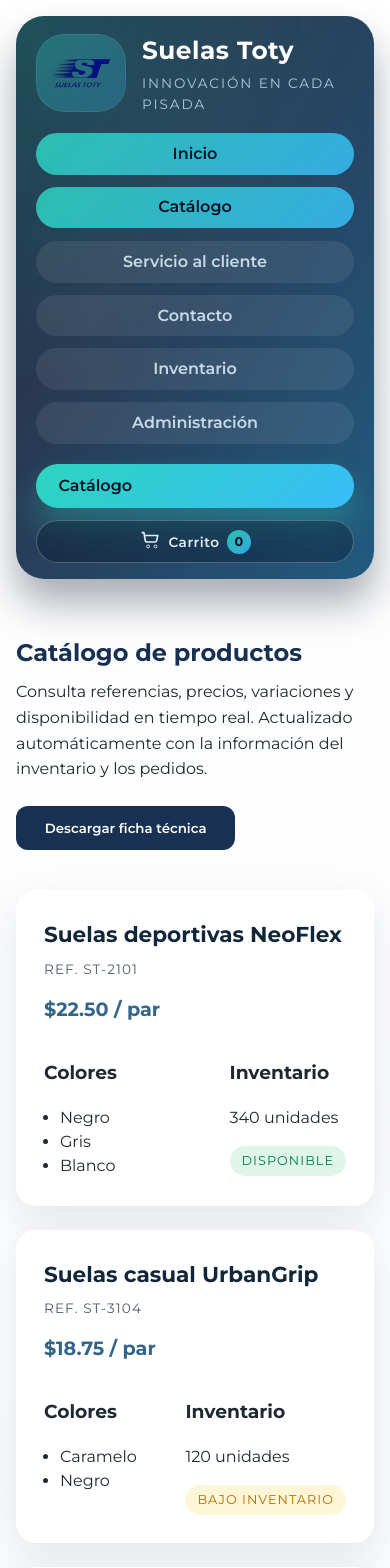
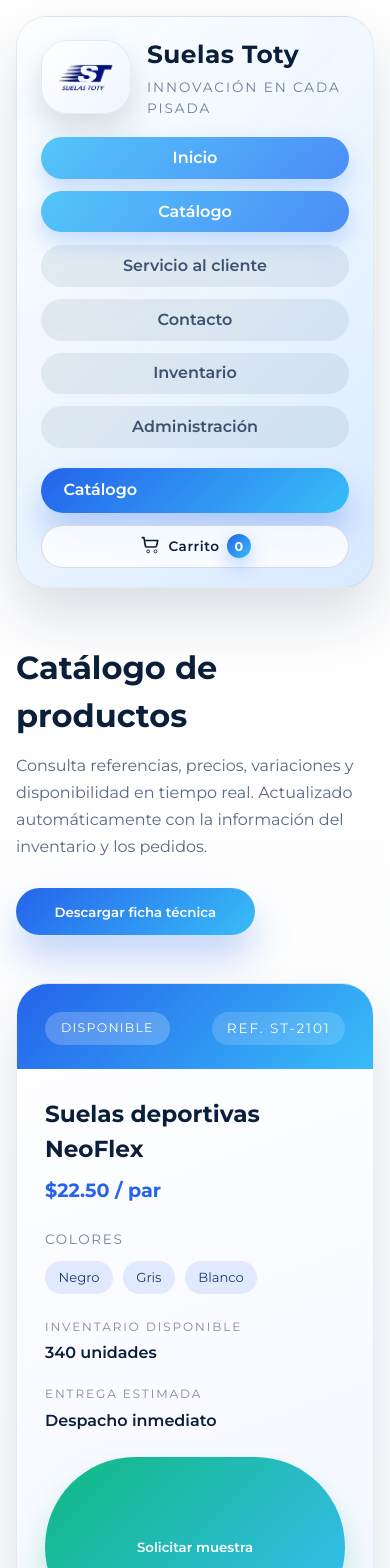
Before and after one commit to rubenmarti1972/suelas-toty, an Angular app in the folder frontend/: page /productos in a window 390 px wide. Shown: the top 1568 px of the page. Built offline with nearby package versions, Linux system fonts and the light colour scheme.

Commit message:
feat: refresh layout and product cards

```diff
--- a/frontend/src/app/app.component.ts
+++ b/frontend/src/app/app.component.ts
@@ -28,7 +28,7 @@ import { FooterComponent } from './core/layout/footer.component';
       }
       .app-shell__content {
         flex: 1;
-        width: min(1200px, calc(100% - 3rem));
+        width: min(1800px, calc(100% - 3rem));
         margin: 0 auto;
         padding: 2.5rem 0 3.5rem;
       }
--- a/frontend/src/app/core/layout/footer.component.ts
+++ b/frontend/src/app/core/layout/footer.component.ts
@@ -69,15 +69,18 @@ interface SocialLink {
     `
       .footer {
         margin-top: 5rem;
-        padding: 3.5rem clamp(1.5rem, 4vw, 3rem) 2rem;
+        padding: 3.5rem 0 2.5rem;
         border-radius: 2.5rem 2.5rem 0 0;
-        background: linear-gradient(160deg, rgba(4, 16, 35, 0.95) 0%, rgba(11, 29, 58, 0.94) 45%, rgba(15, 76, 117, 0.95) 100%);
-        color: rgba(234, 246, 255, 0.95);
-        box-shadow: 0 -18px 40px rgba(5, 18, 36, 0.35);
+        background: linear-gradient(160deg, #ffffff 0%, #f1f6ff 45%, #e0edff 100%);
+        color: #0b1f3a;
+        box-shadow: 0 -18px 45px rgba(15, 40, 70, 0.12);
+        border-top: 1px solid rgba(24, 49, 83, 0.08);
       }
       .footer__content {
         display: grid;
         gap: 2.5rem;
+        width: min(1800px, calc(100% - 3rem));
+        margin: 0 auto;
       }
       .footer__brand {
         display: flex;
@@ -88,14 +91,15 @@ interface SocialLink {
         width: clamp(96px, 18vw, 150px);
         height: auto;
         border-radius: 2.25rem;
-        padding: 0.4rem 0.9rem;
-        background: linear-gradient(135deg, rgba(45, 212, 191, 0.22), rgba(56, 189, 248, 0.3));
-        box-shadow: inset 0 0 0 1px rgba(255, 255, 255, 0.12);
+        padding: 0.5rem 1.1rem;
+        background: linear-gradient(135deg, rgba(255, 255, 255, 0.96), rgba(232, 242, 255, 0.9));
+        border: 1px solid rgba(24, 49, 83, 0.08);
+        box-shadow: 0 18px 32px rgba(15, 40, 70, 0.18);
       }
       .footer__brand h2 {
         margin: 0 0 0.5rem;
         font-size: 1.8rem;
-        color: #ffffff;
+        color: #0b1f3a;
       }
       .footer__brand p {
         margin: 0;
@@ -109,7 +113,7 @@ interface SocialLink {
         font-size: 1.1rem;
         text-transform: uppercase;
         letter-spacing: 0.12em;
-        color: rgba(154, 220, 255, 0.95);
+        color: rgba(37, 99, 235, 0.8);
       }
       .footer__mission p {
         margin: 0;
@@ -139,29 +143,33 @@ interface SocialLink {
         padding: 0.85rem 1rem;
         border-radius: 1rem;
         text-decoration: none;
-        background: rgba(255, 255, 255, 0.08);
-        color: #ffffff;
-        transition: transform 0.2s ease, background 0.2s ease;
+        background: rgba(37, 99, 235, 0.08);
+        color: #0b1f3a;
+        transition: transform 0.2s ease, background 0.2s ease, box-shadow 0.2s ease;
       }
       .footer__social-link img {
         width: 28px;
         height: 28px;
       }
       .footer__social-link:hover {
-        background: linear-gradient(135deg, rgba(45, 212, 191, 0.35), rgba(56, 189, 248, 0.35));
+        background: linear-gradient(135deg, rgba(37, 99, 235, 0.22), rgba(56, 189, 248, 0.28));
         transform: translateY(-2px);
+        box-shadow: 0 14px 28px rgba(37, 99, 235, 0.18);
       }
       .footer__bottom {
         margin-top: 3rem;
         padding-top: 2rem;
-        border-top: 1px solid rgba(255, 255, 255, 0.12);
+        border-top: 1px solid rgba(24, 49, 83, 0.12);
         display: flex;
         flex-wrap: wrap;
         gap: 1rem;
         justify-content: space-between;
         align-items: center;
         font-size: 0.9rem;
-        color: rgba(211, 232, 255, 0.75);
+        color: rgba(24, 49, 83, 0.7);
+        width: min(1800px, calc(100% - 3rem));
+        margin-left: auto;
+        margin-right: auto;
       }
       .footer__bottom p {
         margin: 0;
--- a/frontend/src/app/core/layout/header.component.ts
+++ b/frontend/src/app/core/layout/header.component.ts
@@ -58,18 +58,23 @@ interface NavigationLink {
         grid-template-columns: auto 1fr auto;
         align-items: center;
         gap: 1.5rem;
-        padding: 1rem clamp(1.25rem, 4vw, 2.5rem);
-        background: radial-gradient(circle at top left, rgba(45, 212, 191, 0.22), transparent 55%),
-          linear-gradient(120deg, rgba(7, 24, 46, 0.92), rgba(11, 29, 58, 0.88) 35%, rgba(15, 76, 117, 0.92));
-        backdrop-filter: blur(18px);
-        border-radius: 1.75rem;
-        box-shadow: 0 24px 40px rgba(5, 18, 36, 0.35);
+        padding: 1.2rem clamp(1.5rem, 3vw, 3rem);
+        background: linear-gradient(
+            135deg,
+            rgba(255, 255, 255, 0.96) 0%,
+            rgba(234, 244, 255, 0.94) 55%,
+            rgba(214, 232, 255, 0.94) 100%
+          ),
+          radial-gradient(circle at top left, rgba(56, 189, 248, 0.18), transparent 60%);
+        border: 1px solid rgba(24, 49, 83, 0.08);
+        border-radius: 1.9rem;
+        box-shadow: 0 28px 55px rgba(15, 40, 70, 0.15);
         position: sticky;
         top: 1.25rem;
         z-index: 50;
-        width: min(1180px, calc(100% - 3rem));
+        width: min(1800px, calc(100% - 3rem));
         margin: 1.25rem auto 2.5rem;
-        color: rgba(235, 247, 255, 0.96);
+        color: #0b1f3a;
       }
       .header__brand {
         display: inline-flex;
@@ -81,10 +86,11 @@ interface NavigationLink {
       .header__logo {
         width: clamp(90px, 12vw, 132px);
         height: auto;
-        border-radius: 1.75rem;
-        padding: 0.35rem 0.75rem;
-        background: linear-gradient(135deg, rgba(45, 212, 191, 0.28), rgba(56, 189, 248, 0.24));
-        box-shadow: inset 0 0 0 1px rgba(255, 255, 255, 0.08);
+        border-radius: 1.65rem;
+        padding: 0.4rem 0.9rem;
+        background: linear-gradient(135deg, rgba(255, 255, 255, 0.95), rgba(236, 244, 255, 0.9));
+        border: 1px solid rgba(24, 49, 83, 0.08);
+        box-shadow: 0 16px 32px rgba(15, 40, 70, 0.15);
       }
       .header__identity {
         display: flex;
@@ -95,14 +101,14 @@ interface NavigationLink {
         margin: 0;
         font-weight: 700;
         font-size: 1.55rem;
-        color: #ffffff;
+        color: #0b1f3a;
         letter-spacing: 0.02em;
       }
       .header__slogan {
         font-size: 0.85rem;
         text-transform: uppercase;
         letter-spacing: 0.14em;
-        color: rgba(215, 235, 255, 0.78);
+        color: rgba(24, 49, 83, 0.6);
       }
       .header__nav {
         display: flex;
@@ -115,17 +121,18 @@ interface NavigationLink {
         position: relative;
         text-decoration: none;
         font-weight: 600;
-        color: rgba(226, 242, 255, 0.85);
+        color: rgba(24, 49, 83, 0.82);
         padding: 0.55rem 1.2rem;
         border-radius: 999px;
         transition: background 0.2s ease, color 0.2s ease, transform 0.2s ease;
-        background: rgba(255, 255, 255, 0.08);
+        background: rgba(24, 49, 83, 0.08);
       }
       .header__nav-link:hover,
       .header__nav-link--active {
-        background: linear-gradient(135deg, rgba(45, 212, 191, 0.85), rgba(56, 189, 248, 0.85));
-        color: #041023;
+        background: linear-gradient(135deg, rgba(56, 189, 248, 0.85), rgba(59, 130, 246, 0.9));
+        color: #ffffff;
         transform: translateY(-1px);
+        box-shadow: 0 10px 22px rgba(56, 130, 246, 0.25);
       }
       .header__actions {
         display: flex;
@@ -137,9 +144,9 @@ interface NavigationLink {
         font-weight: 600;
         padding: 0.65rem 1.4rem;
         border-radius: 999px;
-        background: linear-gradient(135deg, #2dd4bf, #38bdf8);
-        color: #041023;
-        box-shadow: 0 18px 32px rgba(45, 212, 191, 0.32);
+        background: linear-gradient(135deg, #2563eb, #38bdf8);
+        color: #ffffff;
+        box-shadow: 0 20px 32px rgba(37, 99, 235, 0.28);
         transition: transform 0.2s ease;
       }
       .header__cta:hover {
@@ -151,16 +158,17 @@ interface NavigationLink {
         gap: 0.45rem;
         padding: 0.5rem 0.9rem;
         border-radius: 999px;
-        border: 1px solid rgba(255, 255, 255, 0.24);
-        background: rgba(4, 16, 35, 0.35);
-        color: inherit;
+        border: 1px solid rgba(24, 49, 83, 0.16);
+        background: rgba(255, 255, 255, 0.8);
+        color: #0b1f3a;
         cursor: pointer;
         font-weight: 600;
-        transition: background 0.2s ease, transform 0.2s ease;
+        transition: background 0.2s ease, transform 0.2s ease, box-shadow 0.2s ease;
       }
       .header__cart:hover {
-        background: rgba(255, 255, 255, 0.12);
+        background: #ffffff;
         transform: translateY(-2px);
+        box-shadow: 0 12px 24px rgba(15, 40, 70, 0.15);
       }
       .header__cart-icon svg {
         width: 22px;
@@ -180,10 +188,11 @@ interface NavigationLink {
         height: 1.5rem;
         padding: 0 0.35rem;
         border-radius: 999px;
-        background: linear-gradient(135deg, rgba(45, 212, 191, 0.85), rgba(56, 189, 248, 0.85));
-        color: #041023;
+        background: linear-gradient(135deg, #2563eb, #38bdf8);
+        color: #ffffff;
         font-size: 0.8rem;
         font-weight: 700;
+        box-shadow: 0 8px 18px rgba(56, 130, 246, 0.35);
       }
       @media (max-width: 1024px) {
         .header {
--- a/frontend/src/app/features/products/products.component.ts
+++ b/frontend/src/app/features/products/products.component.ts
@@ -31,26 +31,36 @@ interface Product {
 
       <div class="products__grid">
         <article class="product-card" *ngFor="let product of products">
-          <header>
-            <h2>{{ product.name }}</h2>
+          <div class="product-card__visual" [attr.data-status]="statusBadge(product.status)">
+            <span class="product-card__badge">{{ product.status }}</span>
             <span class="product-card__reference">Ref. {{ product.reference }}</span>
-          </header>
-          <p class="product-card__price">
-            {{ product.price | currency: product.currency:'symbol':'1.2-2' }} / par
-          </p>
-          <div class="product-card__meta">
-            <div>
-              <h3>Colores</h3>
-              <ul>
-                <li *ngFor="let color of product.colors">{{ color }}</li>
-              </ul>
+          </div>
+          <div class="product-card__body">
+            <header class="product-card__header">
+              <h2>{{ product.name }}</h2>
+              <p class="product-card__price">
+                {{ product.price | currency: product.currency:'symbol':'1.2-2' }} / par
+              </p>
+            </header>
+            <div class="product-card__colors" aria-label="Variaciones de color disponibles">
+              <span class="product-card__label">Colores</span>
+              <div class="product-card__chips">
+                <span class="product-card__chip" *ngFor="let color of product.colors">{{ color }}</span>
+              </div>
             </div>
-            <div>
-              <h3>Inventario</h3>
-              <p>{{ product.stock | number }} unidades</p>
-              <span class="product-card__status" [attr.data-status]="statusBadge(product.status)">
-                {{ product.status }}
-              </span>
+            <div class="product-card__stats">
+              <div>
+                <span class="product-card__stats-label">Inventario disponible</span>
+                <span class="product-card__stats-value">{{ product.stock | number }} unidades</span>
+              </div>
+              <div>
+                <span class="product-card__stats-label">Entrega estimada</span>
+                <span class="product-card__stats-value">{{ leadTime(product.status) }}</span>
+              </div>
+            </div>
+            <div class="product-card__actions">
+              <button type="button" class="product-card__action">Solicitar muestra</button>
+              <button type="button" class="product-card__ghost">Agregar a cotización</button>
             </div>
           </div>
         </article>
@@ -70,113 +80,212 @@ interface Product {
     `
       .products {
         display: grid;
-        gap: 2.5rem;
+        gap: 3rem;
       }
       .products__header {
         display: flex;
         flex-wrap: wrap;
-        gap: 1.5rem;
+        gap: 1.75rem;
         justify-content: space-between;
         align-items: center;
       }
       .products__header h1 {
         margin: 0;
-        color: #183153;
+        font-size: clamp(2rem, 2.7vw, 2.6rem);
+        color: #0b1f3a;
       }
       .products__header p {
-        margin: 0.5rem 0 0;
-        max-width: 38rem;
-        line-height: 1.6;
+        margin: 0.75rem 0 0;
+        max-width: 42rem;
+        line-height: 1.7;
+        color: rgba(24, 49, 83, 0.72);
       }
       .products__cta {
-        background: #183153;
+        background: linear-gradient(135deg, #2563eb, #38bdf8);
         color: #ffffff;
         border: none;
-        border-radius: 0.75rem;
-        padding: 0.9rem 1.8rem;
+        border-radius: 999px;
+        padding: 0.95rem 2.4rem;
         font-weight: 600;
         cursor: pointer;
-        transition: transform 0.2s ease;
+        transition: transform 0.2s ease, box-shadow 0.2s ease;
+        box-shadow: 0 22px 38px rgba(37, 99, 235, 0.28);
       }
       .products__cta:hover {
-        transform: translateY(-2px);
+        transform: translateY(-3px);
+        box-shadow: 0 28px 48px rgba(37, 99, 235, 0.32);
       }
       .products__grid {
         display: grid;
-        gap: 1.5rem;
-        grid-template-columns: repeat(auto-fit, minmax(260px, 1fr));
+        gap: 2rem;
+        grid-template-columns: repeat(auto-fit, minmax(320px, 1fr));
       }
       .product-card {
-        background: #ffffff;
-        border-radius: 1.25rem;
-        padding: 1.75rem;
+        position: relative;
+        overflow: hidden;
+        border-radius: 2rem;
+        border: 1px solid rgba(24, 49, 83, 0.08);
+        background: linear-gradient(160deg, #ffffff 0%, #f5f8ff 70%, #e9f2ff 100%);
+        box-shadow: 0 28px 55px rgba(15, 40, 70, 0.12);
         display: grid;
-        gap: 1rem;
-        box-shadow: 0 15px 40px rgba(15, 40, 70, 0.1);
+        grid-template-rows: auto 1fr;
+        transition: transform 0.25s ease, box-shadow 0.25s ease;
       }
-      .product-card header {
+      .product-card:hover {
+        transform: translateY(-8px);
+        box-shadow: 0 36px 70px rgba(15, 40, 70, 0.18);
+      }
+      .product-card__visual {
         display: flex;
-        flex-direction: column;
-        gap: 0.5rem;
+        justify-content: space-between;
+        align-items: flex-start;
+        padding: 1.75rem 1.75rem 1.5rem;
+        color: #ffffff;
+        background: linear-gradient(135deg, #2563eb, #38bdf8);
       }
-      .product-card h2 {
-        margin: 0;
-        color: #12263a;
-        font-size: 1.35rem;
+      .product-card__visual[data-status='low'] {
+        background: linear-gradient(135deg, #f59e0b, #f97316);
+      }
+      .product-card__visual[data-status='scheduled'] {
+        background: linear-gradient(135deg, #6366f1, #8b5cf6);
+      }
+      .product-card__badge {
+        display: inline-flex;
+        align-items: center;
+        gap: 0.4rem;
+        padding: 0.45rem 1rem;
+        border-radius: 999px;
+        font-size: 0.78rem;
+        text-transform: uppercase;
+        letter-spacing: 0.1em;
+        background: rgba(255, 255, 255, 0.22);
+        backdrop-filter: blur(4px);
       }
       .product-card__reference {
         font-size: 0.85rem;
-        letter-spacing: 0.08em;
+        letter-spacing: 0.14em;
         text-transform: uppercase;
-        color: #4b5d6b;
+        background: rgba(255, 255, 255, 0.16);
+        padding: 0.4rem 0.9rem;
+        border-radius: 999px;
+      }
+      .product-card__body {
+        padding: 1.75rem 1.75rem 2rem;
+        display: grid;
+        gap: 1.5rem;
+      }
+      .product-card__header {
+        display: flex;
+        flex-direction: column;
+        gap: 0.6rem;
+      }
+      .product-card__header h2 {
+        margin: 0;
+        font-size: 1.45rem;
+        color: #0b1f3a;
       }
       .product-card__price {
         margin: 0;
         font-size: 1.2rem;
         font-weight: 700;
-        color: #33658a;
+        color: #2563eb;
       }
-      .product-card__meta {
+      .product-card__colors {
+        display: grid;
+        gap: 0.75rem;
+      }
+      .product-card__label {
+        font-size: 0.85rem;
+        text-transform: uppercase;
+        letter-spacing: 0.12em;
+        color: rgba(24, 49, 83, 0.6);
+      }
+      .product-card__chips {
         display: flex;
-        gap: 1.5rem;
-        justify-content: space-between;
+        flex-wrap: wrap;
+        gap: 0.6rem;
       }
-      .product-card__meta ul {
-        margin: 0;
-        padding-left: 1rem;
+      .product-card__chip {
+        display: inline-flex;
+        align-items: center;
+        padding: 0.4rem 0.85rem;
+        border-radius: 999px;
+        font-size: 0.82rem;
+        background: rgba(37, 99, 235, 0.12);
+        color: #1d3c6a;
       }
-      .product-card__status {
-        display: inline-flex;
-        padding: 0.35rem 0.75rem;
+      .product-card__stats {
+        display: grid;
+        gap: 1.25rem;
+        grid-template-columns: repeat(auto-fit, minmax(180px, 1fr));
+      }
+      .product-card__stats-label {
+        display: block;
+        font-size: 0.75rem;
+        text-transform: uppercase;
+        letter-spacing: 0.16em;
+        color: rgba(24, 49, 83, 0.55);
+        margin-bottom: 0.35rem;
+      }
+      .product-card__stats-value {
+        font-weight: 600;
+        color: #0b1f3a;
+      }
+      .product-card__actions {
+        display: flex;
+        flex-wrap: wrap;
+        gap: 0.75rem;
+      }
+      .product-card__action,
+      .product-card__ghost {
+        flex: 1 1 180px;
+        padding: 0.85rem 1.4rem;
         border-radius: 999px;
-        font-size: 0.8rem;
-        text-transform: uppercase;
-        letter-spacing: 0.08em;
+        font-weight: 600;
+        cursor: pointer;
+        transition: transform 0.2s ease, box-shadow 0.2s ease, background 0.2s ease;
       }
-      .product-card__status[data-status='ok'] {
-        background: rgba(0, 171, 85, 0.12);
-        color: #007b55;
+      .product-card__action {
+        border: none;
+        background: linear-gradient(135deg, #10b981, #38bdf8);
+        color: #ffffff;
+        box-shadow: 0 18px 32px rgba(16, 185, 129, 0.25);
       }
-      .product-card__status[data-status='low'] {
-        background: rgba(255, 193, 7, 0.16);
-        color: #b76e00;
+      .product-card__action:hover {
+        transform: translateY(-2px);
+        box-shadow: 0 22px 38px rgba(16, 185, 129, 0.3);
       }
-      .product-card__status[data-status='scheduled'] {
-        background: rgba(51, 101, 138, 0.12);
-        color: #183153;
+      .product-card__ghost {
+        border: 1px solid rgba(37, 99, 235, 0.35);
+        background: rgba(37, 99, 235, 0.08);
+        color: #1d3c6a;
+      }
+      .product-card__ghost:hover {
+        background: rgba(37, 99, 235, 0.16);
+        transform: translateY(-2px);
+        box-shadow: 0 12px 24px rgba(37, 99, 235, 0.18);
       }
       .products__summary {
-        background: #f8fafc;
-        border-radius: 1.5rem;
-        padding: 2rem;
+        background: linear-gradient(135deg, #f1f6ff, #ffffff 60%);
+        border-radius: 1.75rem;
+        padding: 2.2rem;
+        border: 1px solid rgba(24, 49, 83, 0.08);
+        box-shadow: 0 22px 45px rgba(15, 40, 70, 0.08);
       }
       .products__summary h2 {
         margin-top: 0;
+        color: #0b1f3a;
       }
       .products__summary ul {
         margin: 0;
         padding-left: 1.2rem;
-        line-height: 1.7;
+        line-height: 1.8;
+        color: rgba(24, 49, 83, 0.7);
+      }
+      @media (max-width: 640px) {
+        .product-card__actions {
+          flex-direction: column;
+        }
       }
     `
   ]
@@ -193,4 +302,15 @@ export class ProductsComponent {
     }
     return 'ok';
   }
+
+  protected leadTime(status: string): string {
+    const normalized = status.toLowerCase();
+    if (normalized.includes('bajo')) {
+      return '2-3 semanas';
+    }
+    if (normalized.includes('programada')) {
+      return '3-4 semanas';
+    }
+    return 'Despacho inmediato';
+  }
 }
```
